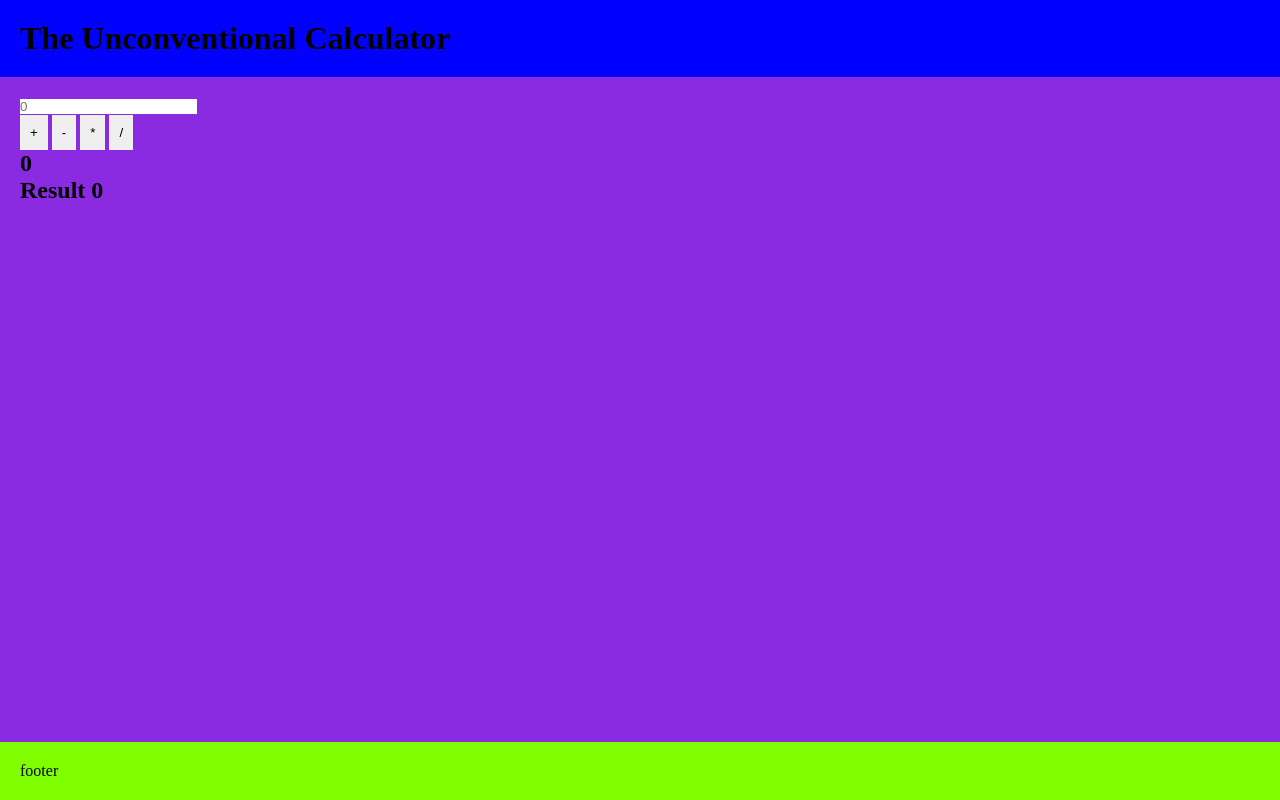
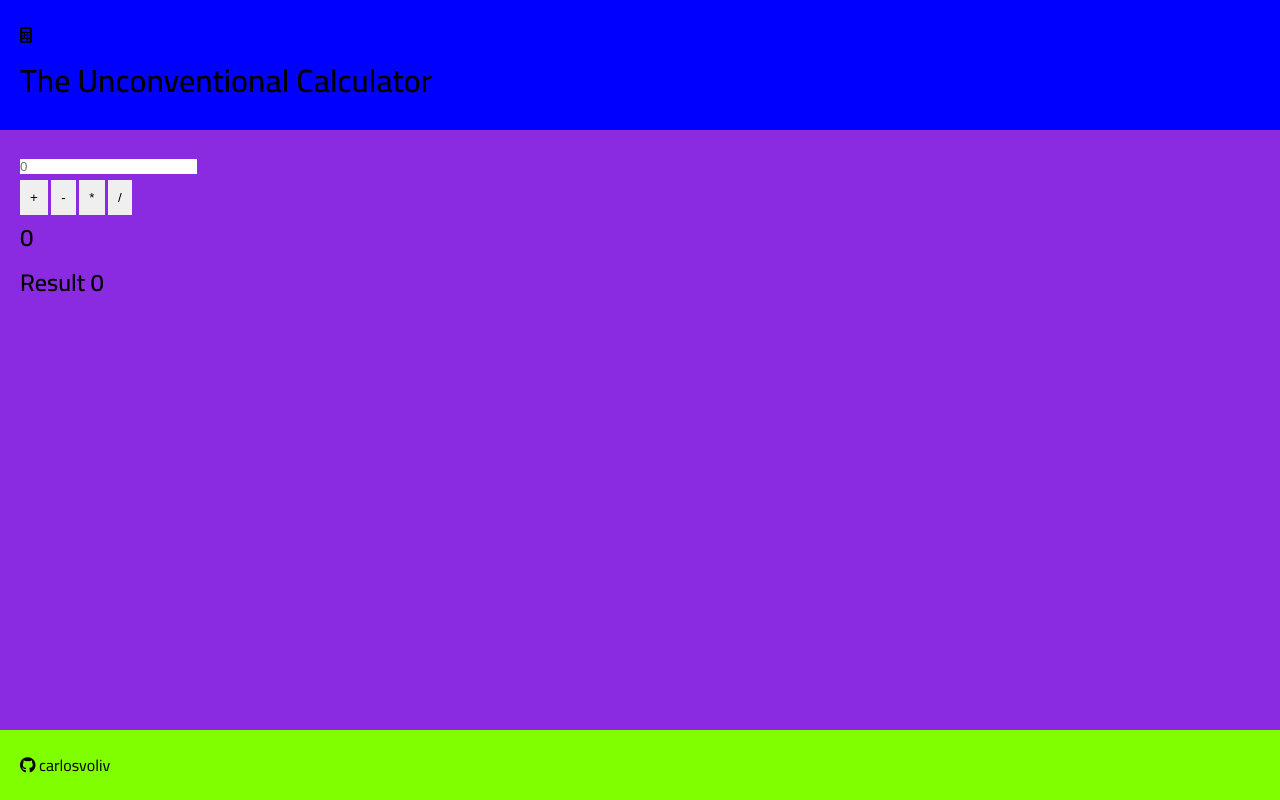
Before and after one commit to carlosvoliv/unconventional-calculator, a plain HTML site: page index.html in a window 1280 px wide. Drawn offline with Linux system fonts and the light colour scheme.

Commit message:
preparing for css

```diff
--- a/assets/css/style.css
+++ b/assets/css/style.css
@@ -2,6 +2,10 @@
   margin: 0;
   padding: 0;
   border: 0;
+}
+
+html {
+  font-family: 'Cairo', sans-serif;
 }
 
 body {
--- a/index.html
+++ b/index.html
@@ -4,7 +4,13 @@
     <meta charset="UTF-8">
     <meta http-equiv="X-UA-Compatible" content="IE=edge">
     <meta name="viewport" content="width=device-width, initial-scale=1.0">
+    <link rel="preconnect" href="https://fonts.gstatic.com" />
+    <link
+      href="https://fonts.googleapis.com/css2?family=Cairo:wght@400;600&display=swap"
+      rel="stylesheet"
+    />
     <link rel="stylesheet" href="./assets/css/style.css">
+    <script src="https://kit.fontawesome.com/658b902126.js" crossorigin="anonymous"></script>
     <script src="assets/scripts/root.js" defer></script>
     <script src="assets/scripts/app.js" defer></script>
     <title>Unconventional Calculator</title>
@@ -13,7 +19,13 @@
   <body>
 
     <header>
-      <h1>The Unconventional Calculator</h1>
+      <div class="logo">
+        <i class="fas fa-calculator"></i>
+        <h1>
+        The Unconventional
+        Calculator
+        </h1>
+      </div>
     </header>
 
     <main>
@@ -34,7 +46,10 @@
 
     </main>
 
-    <footer>footer</footer>
+    <footer>
+      <i class="fab fa-github"></i>
+      carlosvoliv
+    </footer>
 
   </body>
 
```
